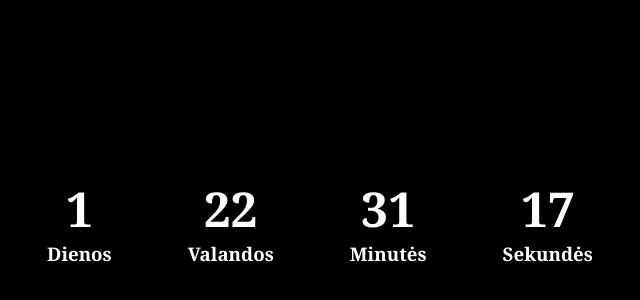
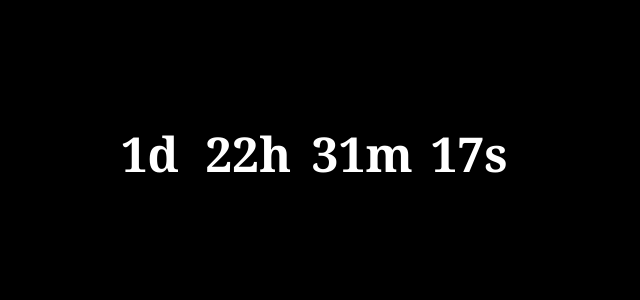
Before and after one commit to MrSam7K/mrsam7k.github.io, a plain HTML site: page index.html in a window 1280 px wide. Shown: the part 234-534 px from the top of the page, without its empty margins (320-960 px from the left). Drawn offline with Linux system fonts and the light colour scheme.

Commit message:
Last things before finishing up!

```diff
--- a/index.html
+++ b/index.html
@@ -8,7 +8,7 @@
         <section class="coming-soon">
             <div>
                 <!--<h2>Any day now!</h2>-->
-                <h2>Any day now!</h2>
+
                 <div class="countdown">
                     <div class="container-day"><h3 class="day">0</h3><h3 class="dayText">Dienos</h3></div>
                     <div class="container-hour"><h3 class="hour">0</h3><h3 class="hourText">Valandos</h3></div>
--- a/script.js
+++ b/script.js
@@ -13,35 +13,43 @@ const countdown = () => {
     const textMin = Math.floor((gap % hour) / minute)
     const textSec = Math.floor((gap % minute) / second)
 
-    document.querySelector(".day").innerText = textDay
-    document.querySelector(".hour").innerText = textHour
-    document.querySelector(".min").innerText = textMin
-    document.querySelector(".sec").innerText = textSec
+    document.querySelector(".day").innerText = textDay + 'd'
+    document.querySelector(".hour").innerText = textHour + 'h'
+    document.querySelector(".min").innerText = textMin + 'm'
+    document.querySelector(".sec").innerText = textSec + 's'
 
     if(textDay <= 0){
         document.querySelector(".day").innerText = ""
         document.querySelector(".dayText").innerText = ""
     } else {
-        document.querySelector(".dayText").innerText = "Dienos"
+        document.querySelector(".dayText").innerText = "AAAAA"
     }
     if(textHour <= 0){
         document.querySelector(".hour").innerText = ""
         document.querySelector(".hourText").innerText = ""
     } else {
-        document.querySelector(".hourText").innerText = "Valandos"
+        document.querySelector(".hourText").innerText = "AAAAAAAAA"
     }
     if(textMin <= 0){
         document.querySelector(".min").innerText = ""
         document.querySelector(".minText").innerText = ""
     } else {
-        document.querySelector(".minText").innerText = "Minutės"
+        document.querySelector(".minText").innerText = "AAAAAAA"
     }
     if(textSec <= 0){
         document.querySelector(".sec").innerText = ""
         document.querySelector(".secText").innerText = ""
     } else {
-        document.querySelector(".secText").innerText = "Sekundės"
+        document.querySelector(".secText").innerText = "AAAAAAAA"
     }
+
+    if(gap <= 0){
+        document.querySelector(".day").innerText = ""
+    document.querySelector(".hour").innerText = "Sveikas s"
+    document.querySelector(".min").innerText = "ugrįžęs!"
+    document.querySelector(".sec").innerText = ""
+    }
+    console.log(gap)
 }
 
-setInterval(countdown, 500)
+setInterval(countdown, 1000)
--- a/style.css
+++ b/style.css
@@ -25,7 +25,7 @@ h2 {
 .countdown {
     color: white;
     display: flex;
-    justify-content: space-between;
+    justify-content: space-around;
     text-align: center;
 }
 
@@ -35,3 +35,14 @@ h2 {
 .sec {
     font-size: 3rem;
 }
+
+span + span {
+    margin-left: 10px;
+}
+
+.dayText,
+.hourText,
+.minText,
+.secText {
+    color: black;
+}
```
